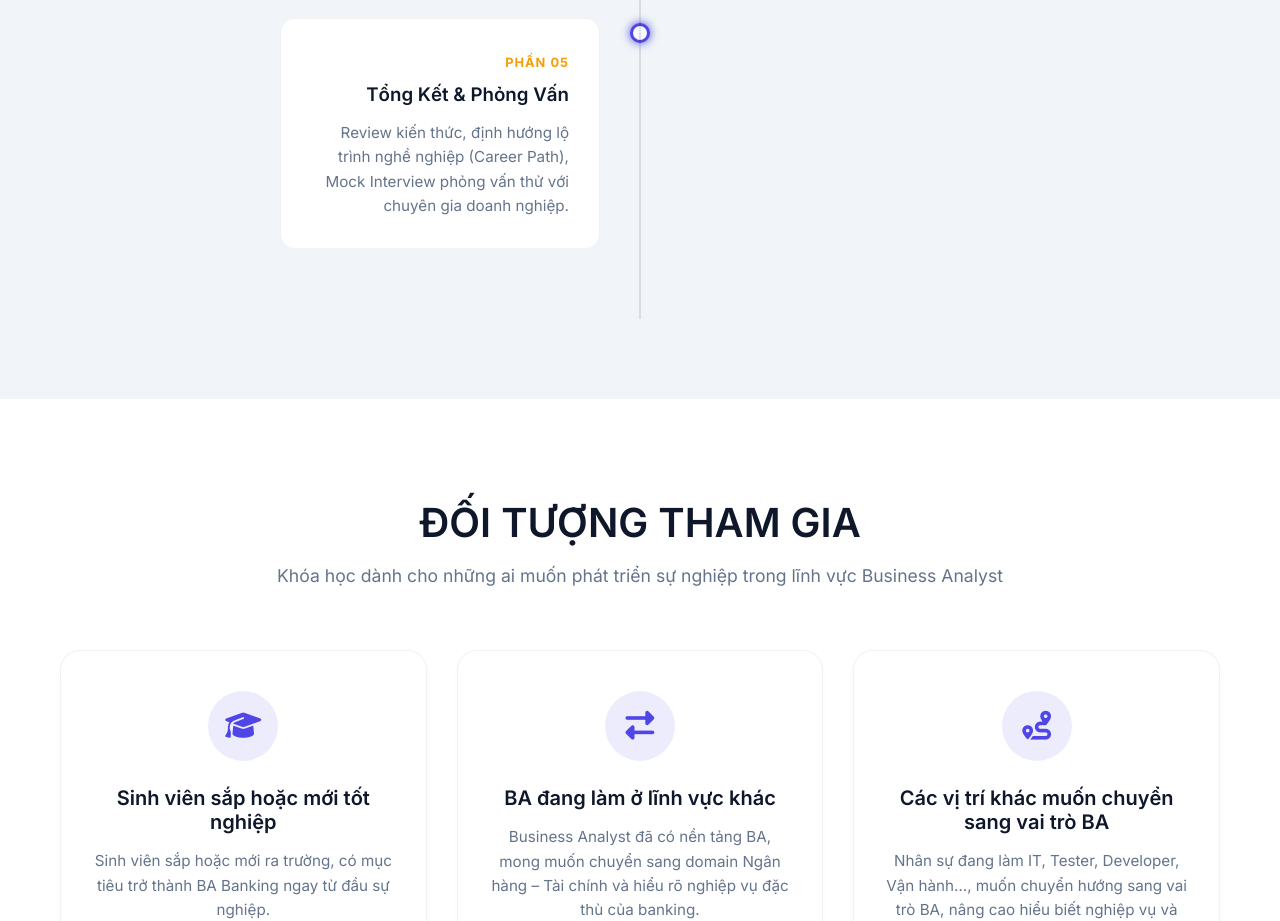
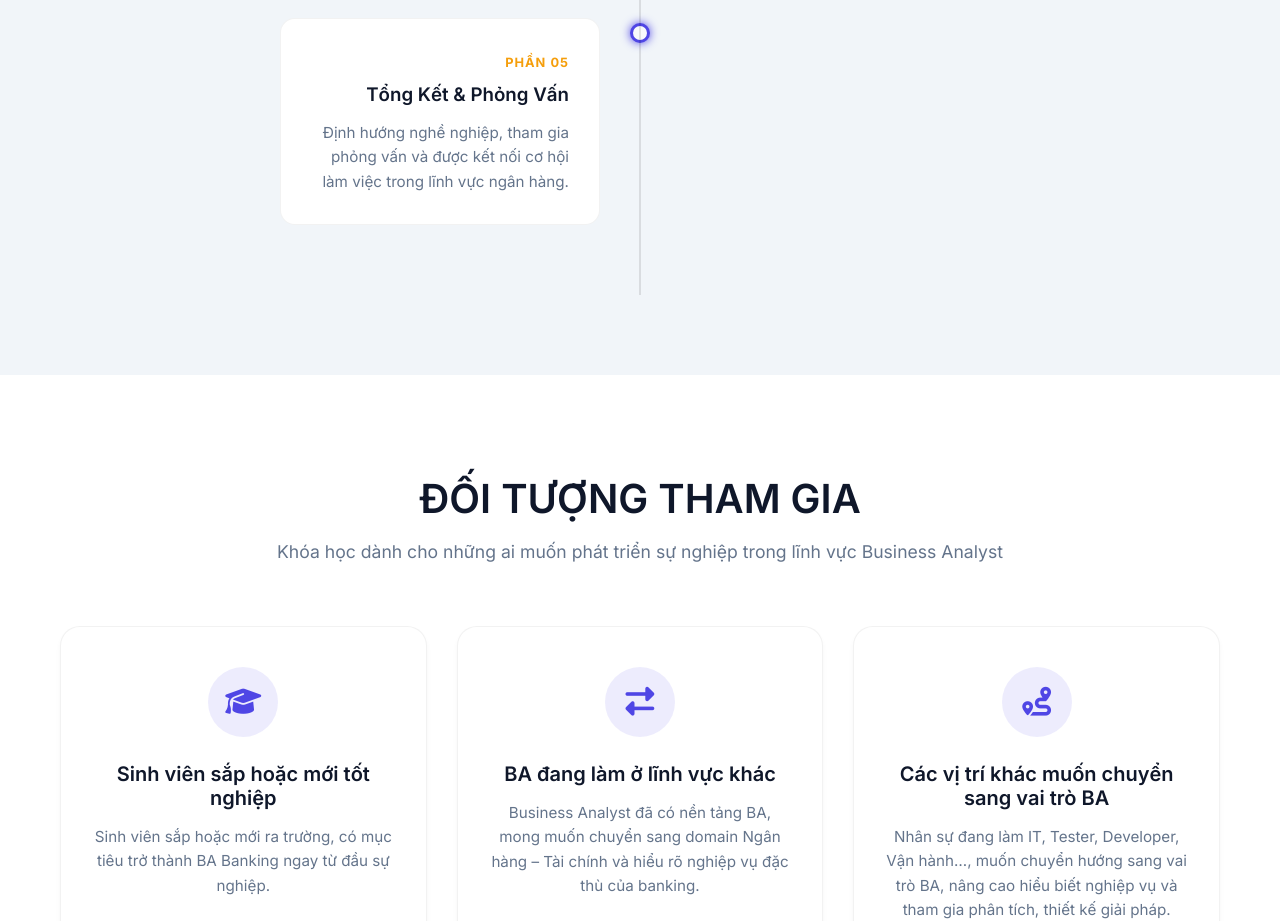
Before and after one commit to lemai1003-cell/project-course, a website: page index.html in a window 1280 px wide. Shown: the part 3980-4901 px from the top of the page. Drawn offline with Linux system fonts and the light colour scheme.

Commit message:
Update part 5 description for career guidance and job opportunities

```diff
--- a/index.html
+++ b/index.html
@@ -208,8 +208,7 @@
                     <div class="timeline-content">
                         <span class="phase">Phần 05</span>
                         <h3>Tổng Kết & Phỏng Vấn</h3>
-                        <p>Review kiến thức, định hướng lộ trình nghề nghiệp (Career Path), Mock Interview phỏng vấn thử
-                            với chuyên gia doanh nghiệp.</p>
+                        <p>Định hướng nghề nghiệp, tham gia phỏng vấn và được kết nối cơ hội làm việc trong lĩnh vực ngân hàng.</p>
                     </div>
                     <div class="timeline-dot"></div>
                 </div>
```
